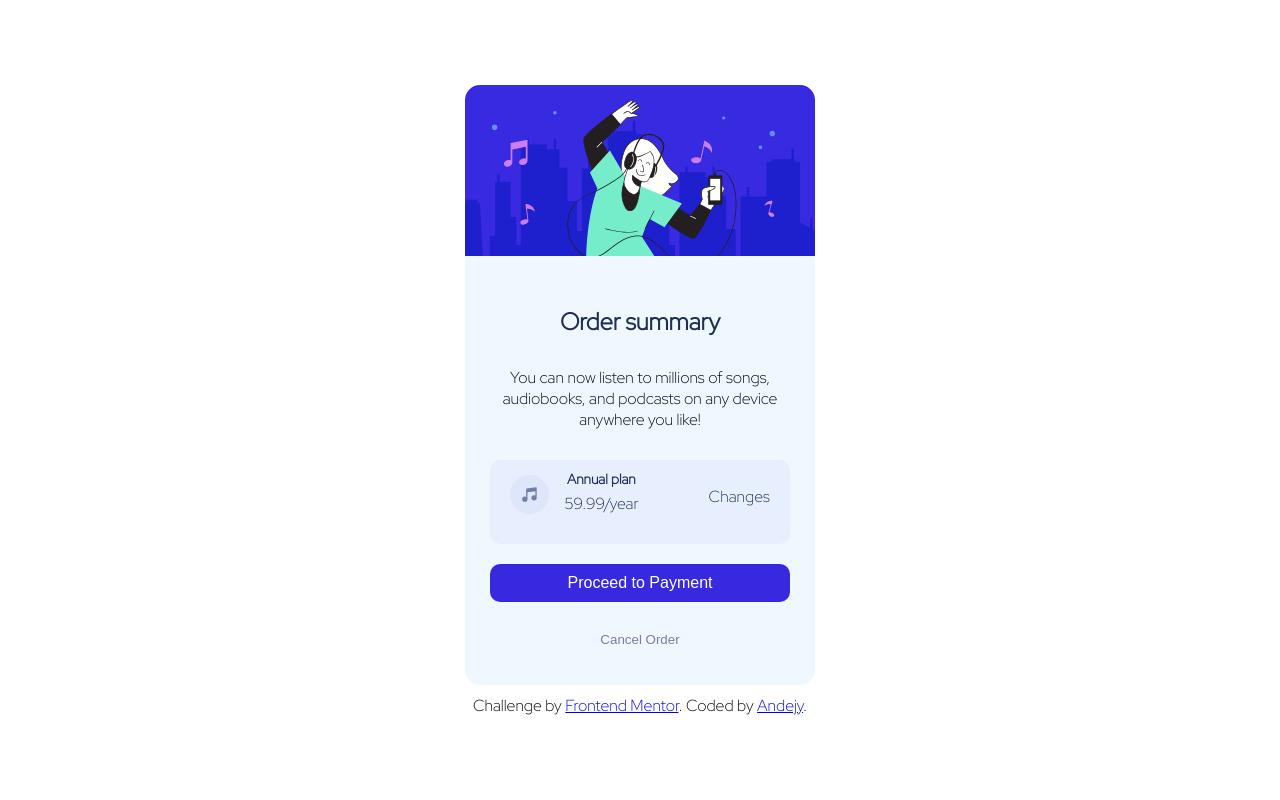
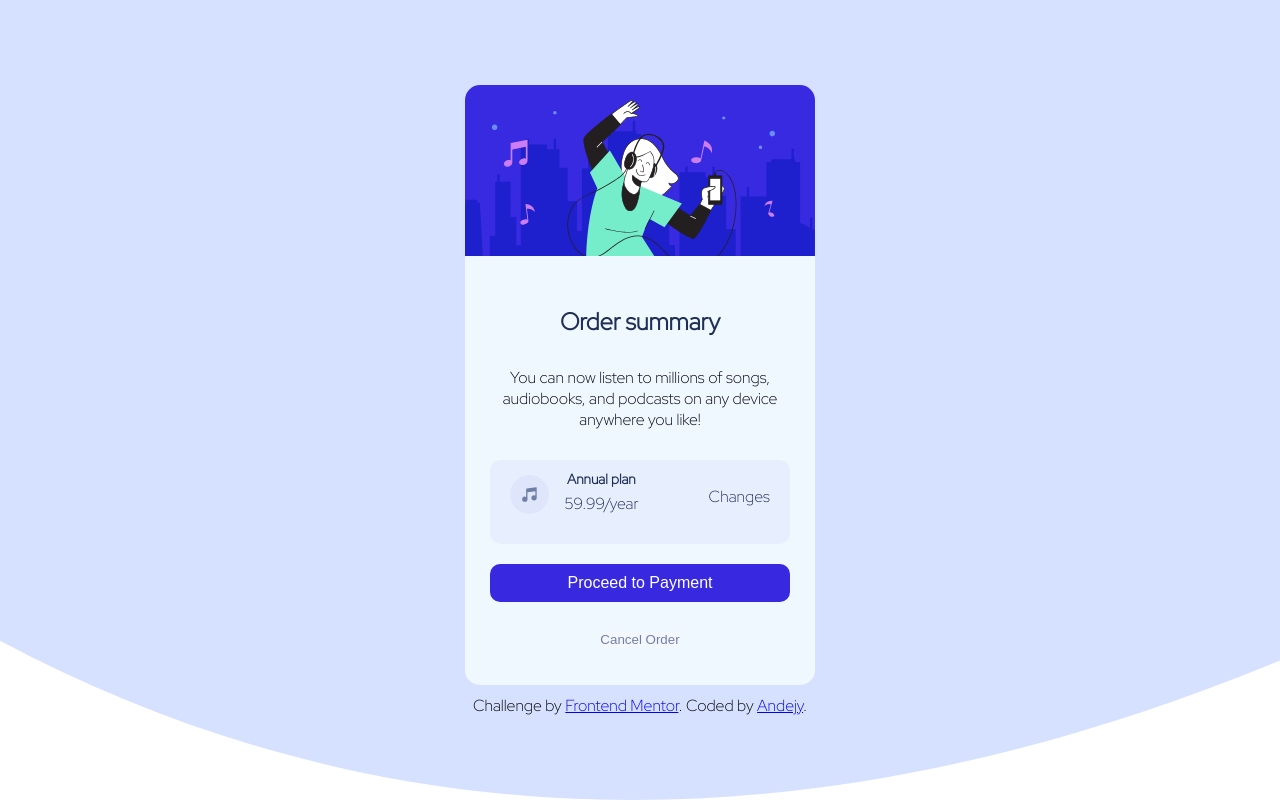
Before and after one commit to Andejy/OrderSunmari-FrontEndmentor, a plain HTML site: page index.html in a window 1280 px wide. Drawn offline with Linux system fonts and the light colour scheme; a web font is replaced by a local one.

Commit message:
Update style.css

```diff
--- a/style.css
+++ b/style.css
@@ -12,7 +12,7 @@ body {
     align-items: center;
     font-family: 'Red Hat Display', sans-serif;
     height: 100vh;
-    background-image: url(../order-summary-component-main/images/pattern-background-desktop.svg);
+    background-image: url(../images/pattern-background-desktop.svg);
     background-repeat: no-repeat;
     background-size: cover;
 
```
